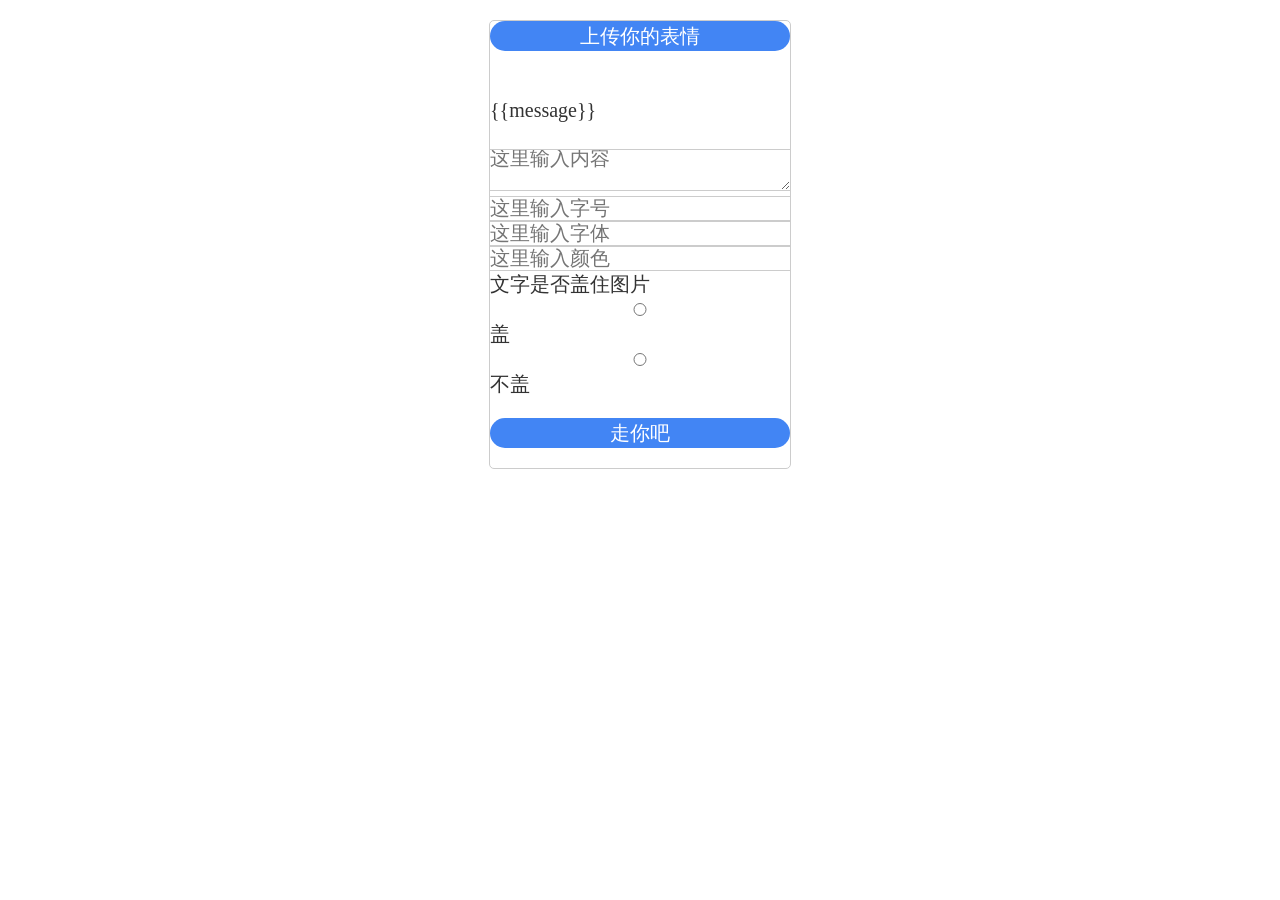
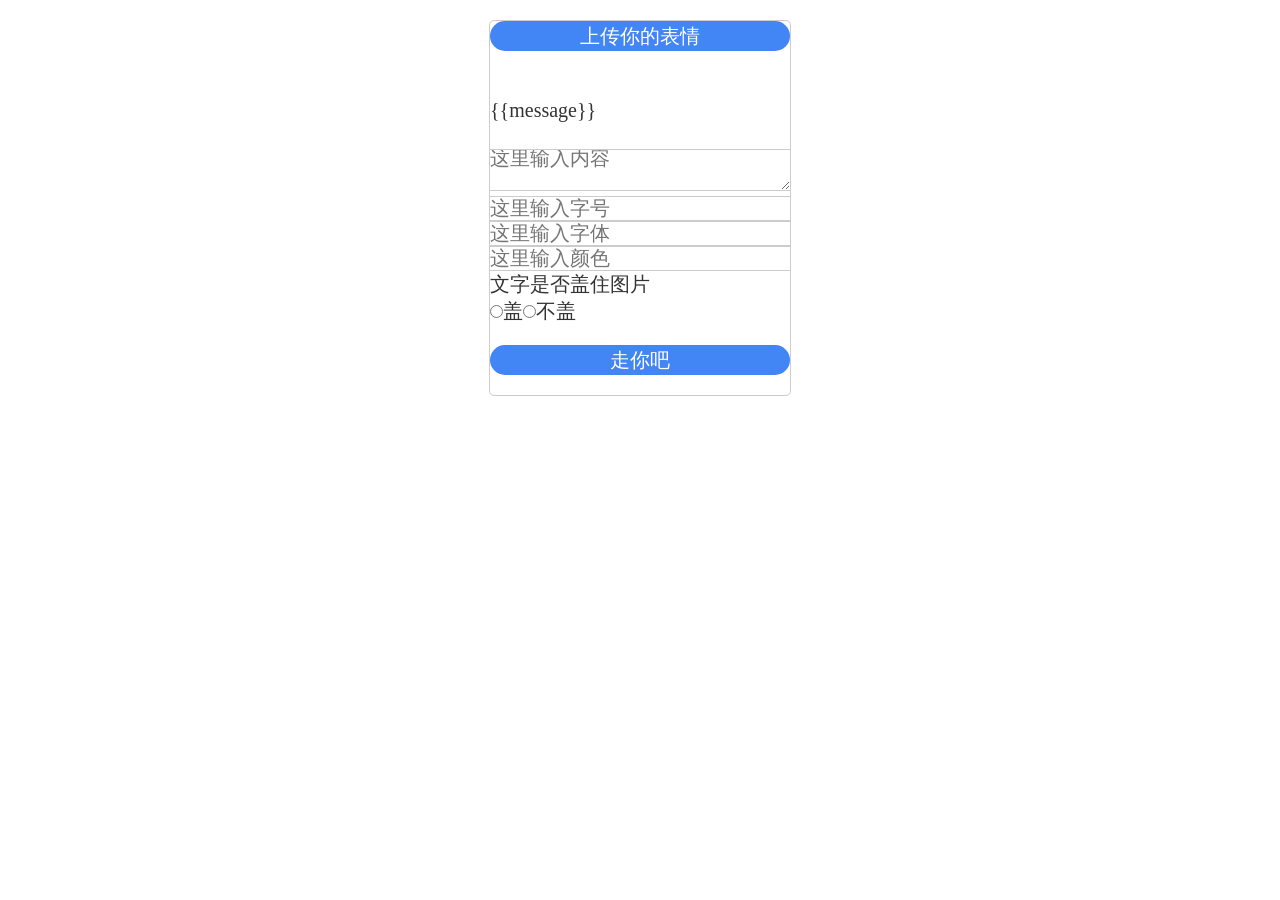

youhua

--- a/face/css/index.css
+++ b/face/css/index.css
@@ -37,7 +37,8 @@ textarea {
 }
 
 textarea,
-input {
+input[type=text],
+input[type=number] {
 	width: 300px;
 	line-height: 20px;
 	border: 1px solid #ccc;
